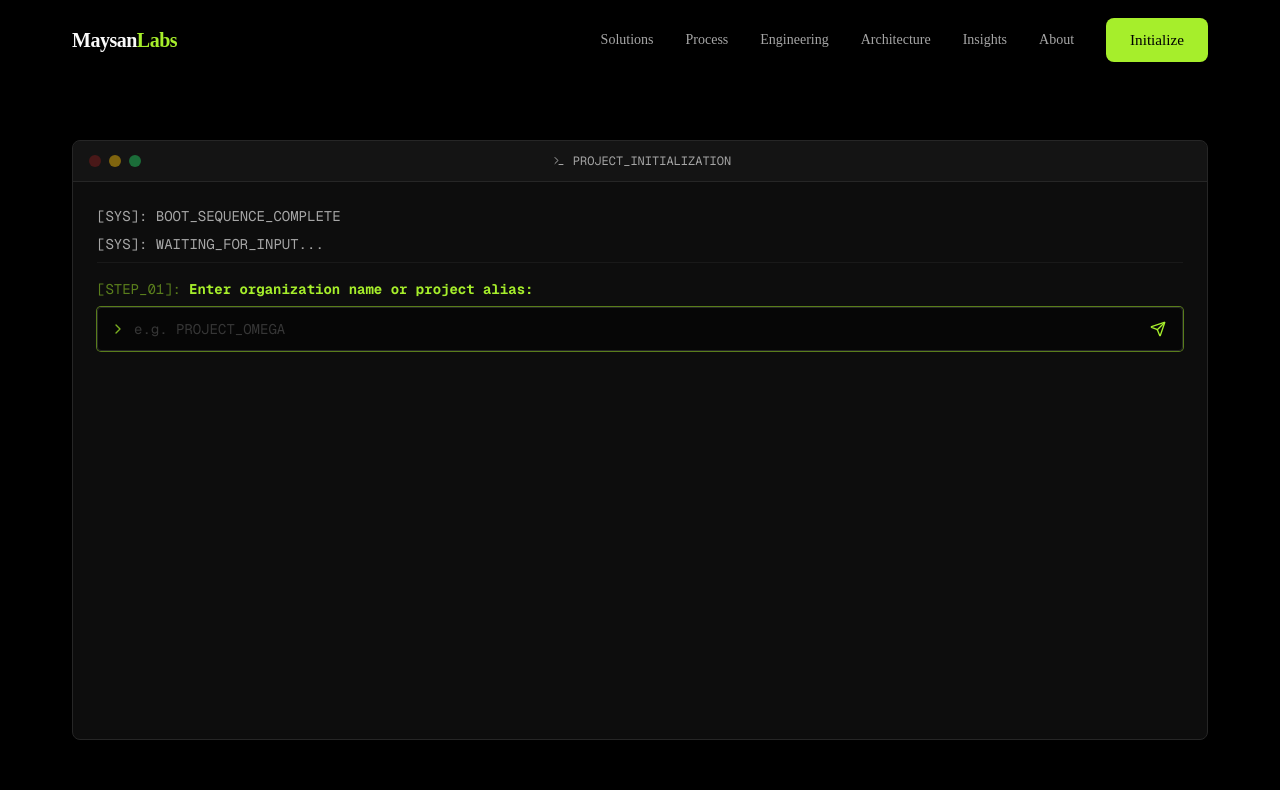
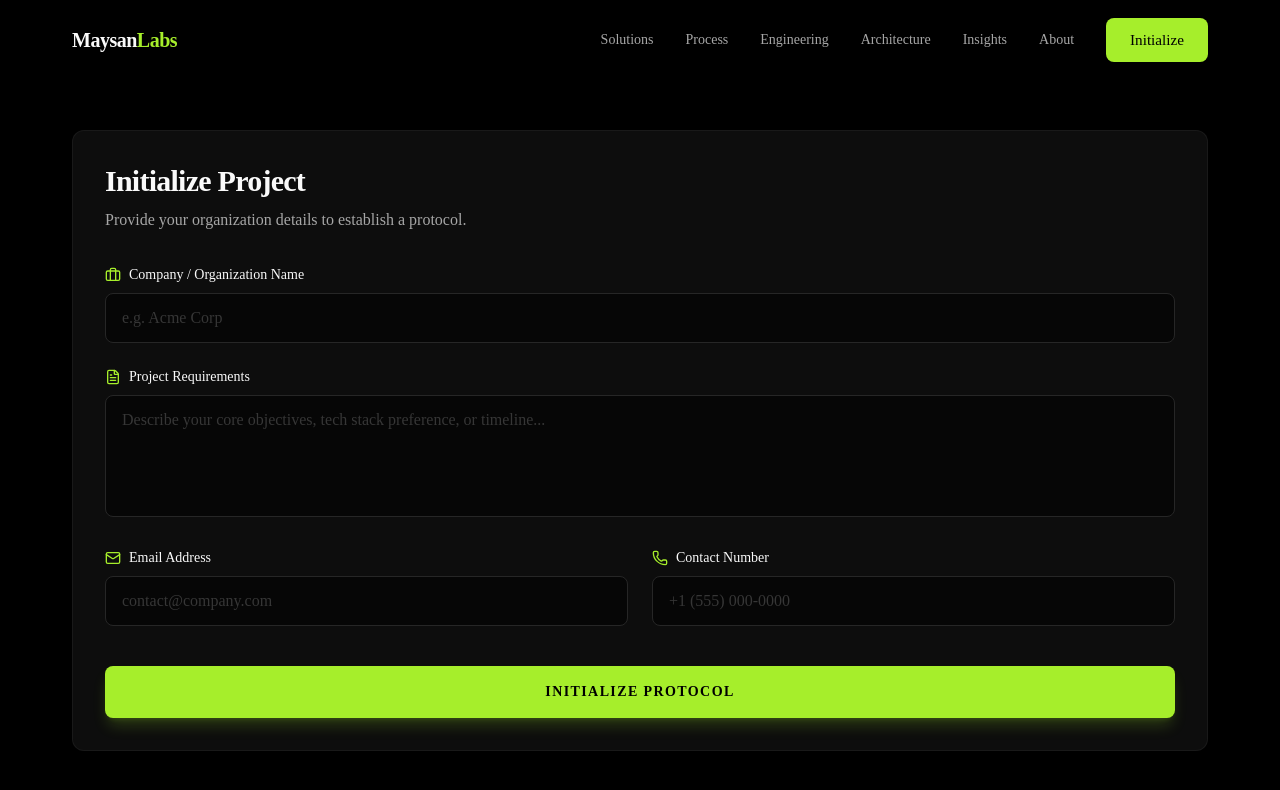
Before and after one commit to rjsanjaymandal/maysanlabs, a Next.js app: page /init in a window 1280 px wide. Shown: the top 790 px of the page. Built offline with nearby package versions, Linux system fonts and the light colour scheme.

Commit message:
feat: add Solution component to display services and an InitPage for project initialization.

```diff
--- a/src/app/init/page.tsx
+++ b/src/app/init/page.tsx
@@ -1,164 +1,169 @@
 "use client";
 
-import React, { useState, useEffect, useRef } from "react";
-import { Send, ChevronRight, Terminal } from "lucide-react";
+import React, { useState } from "react";
 import Navbar from "@/components/Navbar";
-
-const steps = [
-  {
-    id: "IDENT_CLIENT",
-    label: "CLIENT_IDENTITY",
-    prompt: "Enter organization name or project alias:",
-    placeholder: "e.g. PROJECT_OMEGA",
-  },
-  {
-    id: "SELECT_ARCHITECTURE",
-    label: "CORE_ARCHITECTURE",
-    prompt:
-      "Select primary stack orientation (e.g. MERN, NEXT_GEN, AI_INTEGRATED):",
-    placeholder: "MERN / NEXT_GEN / AI",
-  },
-  {
-    id: "DEFINE_TIMELINE",
-    label: "SYNC_TIMELINE",
-    prompt: "Specify deployment window (e.g. 4_WEEKS, 3_MONTHS):",
-    placeholder: "Specify weeks/months",
-  },
-  {
-    id: "INITIALIZE",
-    label: "SYSTEM_INIT",
-    prompt: "Final verification. Proceed with initialization?",
-    placeholder: "Type 'Y' to confirm",
-  },
-  {
-    id: "CONTACT_INFO",
-    label: "CONTACT_POINT",
-    prompt: "Enter email for protocol transmission:",
-    placeholder: "your@email.com",
-    final: true,
-  },
-];
+import { Briefcase, Mail, Phone, FileText, CheckCircle } from "lucide-react";
 
 export default function InitPage() {
-  const [currentStep, setCurrentStep] = useState(0);
-  const [, setFormData] = useState<Record<string, string>>({});
-  const [inputValue, setInputValue] = useState("");
-  const [logs, setLogs] = useState<string[]>([
-    "[SYS]: BOOT_SEQUENCE_COMPLETE",
-    "[SYS]: WAITING_FOR_INPUT...",
-  ]);
-  const [isInitializing, setIsInitializing] = useState(false);
-  const scrollRef = useRef<HTMLDivElement>(null);
+  const [formData, setFormData] = useState({
+    companyName: "",
+    requirements: "",
+    email: "",
+    contact: "",
+  });
 
-  useEffect(() => {
-    if (scrollRef.current) {
-      scrollRef.current.scrollTop = scrollRef.current.scrollHeight;
-    }
-  }, [logs]);
+  const [isSubmitted, setIsSubmitted] = useState(false);
 
-  const handleNext = () => {
-    if (!inputValue) return;
-
-    const step = steps[currentStep];
-    setFormData((prev) => ({ ...prev, [step.id]: inputValue }));
-    setLogs((prev) => [
-      ...prev,
-      `> ${inputValue}`,
-      `[${step.label}]: DATA_LOGGED`,
-    ]);
-
-    if (currentStep < steps.length - 1) {
-      setCurrentStep(currentStep + 1);
-      setInputValue("");
-    } else {
-      handleFinalize();
-    }
+  const handleSubmit = (e: React.FormEvent) => {
+    e.preventDefault();
+    if (!formData.companyName || !formData.email) return;
+    setIsSubmitted(true);
   };
 
-  const handleFinalize = () => {
-    setIsInitializing(true);
-    setInputValue("");
-    setLogs((prev) => [
-      ...prev,
-      "[SYS]: INITIALIZING_PROTOCOL_THETA...",
-      "[SYS]: ENCRYPTING_HANDSHAKE...",
-      "[SYS]: COMPILING_BLUEPRINT...",
-    ]);
-
-    setTimeout(() => {
-      setLogs((prev) => [
-        ...prev,
-        "[SYS]: SUCCESS: INITIALIZATION_COMPLETE",
-        "[SYS]: OUR_ENGINEERS_WILL_CONTACT_YOU_SHORTLY",
-      ]);
-      setIsInitializing(false);
-    }, 3000);
+  const handleChange = (
+    e: React.ChangeEvent<HTMLInputElement | HTMLTextAreaElement>,
+  ) => {
+    const { name, value } = e.target;
+    setFormData((prev) => ({ ...prev, [name]: value }));
   };
 
   return (
     <main className="min-h-screen bg-background flex flex-col pt-20">
       <Navbar />
-      <div className="container max-w-3xl flex-1 flex flex-col justify-center py-12">
-        <div className="border border-border rounded-lg bg-card shadow-2xl overflow-hidden flex flex-col h-[600px]">
-          <div className="flex items-center justify-between px-4 py-3 border-b border-border bg-muted/30">
-            <div className="flex items-center gap-2">
-              <div className="w-3 h-3 rounded-full bg-destructive/50" />
-              <div className="w-3 h-3 rounded-full bg-yellow-500/50" />
-              <div className="w-3 h-3 rounded-full bg-green-500/50" />
-            </div>
-            <div className="flex items-center gap-2 text-muted-foreground text-xs font-mono">
-              <Terminal size={12} /> <span>PROJECT_INITIALIZATION</span>
-            </div>
-            <div className="w-12" /> {/* Spacer */}
-          </div>
+      <div className="container max-w-2xl flex-1 flex flex-col justify-center py-12 px-4">
+        <div className="bg-card border border-border/50 rounded-xl shadow-2xl p-8 backdrop-blur-sm">
+          {!isSubmitted ? (
+            <>
+              <div className="mb-8">
+                <h1 className="text-3xl font-bold tracking-tight mb-2">
+                  Initialize Project
+                </h1>
+                <p className="text-muted-foreground">
+                  Provide your organization details to establish a protocol.
+                </p>
+              </div>
 
-          <div
-            className="flex-1 overflow-y-auto p-6 font-mono text-sm space-y-2 scrollbar-hide text-foreground/80"
-            ref={scrollRef}
-          >
-            {logs.map((log, i) => (
-              <div
-                key={i}
-                className={
-                  log.startsWith(">")
-                    ? "text-primary font-bold mt-4 mb-2"
-                    : "text-muted-foreground"
-                }
-              >
-                {log}
-              </div>
-            ))}
-
-            {!isInitializing && currentStep < steps.length && (
-              <div className="mt-6 border-t border-border/50 pt-4 animate-in fade-in duration-300">
-                <div className="flex items-center gap-2 text-primary mb-2">
-                  <span className="opacity-50">[STEP_0{currentStep + 1}]:</span>
-                  <span className="font-bold">{steps[currentStep].prompt}</span>
+              <form onSubmit={handleSubmit} className="space-y-6">
+                {/* Company Name */}
+                <div className="space-y-2">
+                  <label
+                    htmlFor="companyName"
+                    className="text-sm font-medium flex items-center gap-2"
+                  >
+                    <Briefcase size={16} className="text-primary" />
+                    Company / Organization Name
+                  </label>
+                  <input
+                    id="companyName"
+                    name="companyName"
+                    required
+                    value={formData.companyName}
+                    onChange={handleChange}
+                    placeholder="e.g. Acme Corp"
+                    className="w-full bg-background/50 border border-border rounded-lg px-4 py-3 focus:ring-2 focus:ring-primary/20 outline-none transition-all placeholder:text-muted-foreground/30"
+                  />
                 </div>
 
-                <div className="flex items-center gap-2 bg-background/50 border border-border rounded px-3 py-2 focus-within:ring-1 focus-within:ring-primary/50 transition-all">
-                  <ChevronRight
-                    size={16}
-                    className="text-primary animate-pulse"
+                {/* Requirements */}
+                <div className="space-y-2">
+                  <label
+                    htmlFor="requirements"
+                    className="text-sm font-medium flex items-center gap-2"
+                  >
+                    <FileText size={16} className="text-primary" />
+                    Project Requirements
+                  </label>
+                  <textarea
+                    id="requirements"
+                    name="requirements"
+                    required
+                    value={formData.requirements}
+                    onChange={handleChange}
+                    placeholder="Describe your core objectives, tech stack preference, or timeline..."
+                    rows={4}
+                    className="w-full bg-background/50 border border-border rounded-lg px-4 py-3 focus:ring-2 focus:ring-primary/20 outline-none transition-all placeholder:text-muted-foreground/30 resize-none"
                   />
-                  <input
-                    autoFocus
-                    value={inputValue}
-                    onChange={(e) => setInputValue(e.target.value)}
-                    onKeyDown={(e) => e.key === "Enter" && handleNext()}
-                    placeholder={steps[currentStep].placeholder}
-                    className="flex-1 bg-transparent border-none outline-none text-foreground placeholder:text-muted-foreground/30 h-full py-1"
-                  />
+                </div>
+
+                {/* Email */}
+                <div className="grid grid-cols-1 md:grid-cols-2 gap-6">
+                  <div className="space-y-2">
+                    <label
+                      htmlFor="email"
+                      className="text-sm font-medium flex items-center gap-2"
+                    >
+                      <Mail size={16} className="text-primary" />
+                      Email Address
+                    </label>
+                    <input
+                      id="email"
+                      name="email"
+                      type="email"
+                      required
+                      value={formData.email}
+                      onChange={handleChange}
+                      placeholder="contact@company.com"
+                      className="w-full bg-background/50 border border-border rounded-lg px-4 py-3 focus:ring-2 focus:ring-primary/20 outline-none transition-all placeholder:text-muted-foreground/30"
+                    />
+                  </div>
+
+                  {/* Contact */}
+                  <div className="space-y-2">
+                    <label
+                      htmlFor="contact"
+                      className="text-sm font-medium flex items-center gap-2"
+                    >
+                      <Phone size={16} className="text-primary" />
+                      Contact Number
+                    </label>
+                    <input
+                      id="contact"
+                      name="contact"
+                      type="tel"
+                      value={formData.contact}
+                      onChange={handleChange}
+                      placeholder="+1 (555) 000-0000"
+                      className="w-full bg-background/50 border border-border rounded-lg px-4 py-3 focus:ring-2 focus:ring-primary/20 outline-none transition-all placeholder:text-muted-foreground/30"
+                    />
+                  </div>
+                </div>
+
+                <div className="pt-4">
                   <button
-                    onClick={handleNext}
-                    className="text-primary hover:text-primary/80 transition-colors p-1"
+                    type="submit"
+                    className="w-full bg-primary text-primary-foreground font-bold py-4 rounded-lg hover:opacity-90 transition-opacity uppercase tracking-widest text-sm shadow-lg shadow-primary/20"
                   >
-                    <Send size={16} />
+                    Initialize Protocol
                   </button>
                 </div>
+              </form>
+            </>
+          ) : (
+            <div className="flex flex-col items-center justify-center text-center py-12 animate-in fade-in zoom-in duration-500">
+              <div className="w-16 h-16 rounded-full bg-primary/10 flex items-center justify-center mb-6">
+                <CheckCircle size={32} className="text-primary" />
               </div>
-            )}
-          </div>
+              <h2 className="text-2xl font-bold mb-2">Protocol Established</h2>
+              <p className="text-muted-foreground max-w-md mb-8">
+                Initialization request for{" "}
+                <span className="text-foreground font-bold">
+                  {formData.companyName}
+                </span>{" "}
+                has been securely logged. Our engineering team will analyze the
+                parameters and establish contact at{" "}
+                <span className="text-foreground font-mono">
+                  {formData.email}
+                </span>
+                .
+              </p>
+              <button
+                onClick={() => setIsSubmitted(false)} // Optional: Reset for demo
+                className="text-sm text-primary hover:underline underline-offset-4"
+              >
+                Initialize another project
+              </button>
+            </div>
+          )}
         </div>
       </div>
     </main>
--- a/src/components/Solution.tsx
+++ b/src/components/Solution.tsx
@@ -100,7 +100,9 @@ export default function Solution() {
               <h3 className="text-xl font-bold mb-3 text-foreground">
                 {sol.title}
               </h3>
-              <p className="text-muted-foreground mb-6 h-20">{sol.desc}</p>
+              <p className="text-muted-foreground mb-6 min-h-[5rem]">
+                {sol.desc}
+              </p>
               <ul className="space-y-2">
                 {sol.features.map((feature, fIndex) => (
                   <li
```
